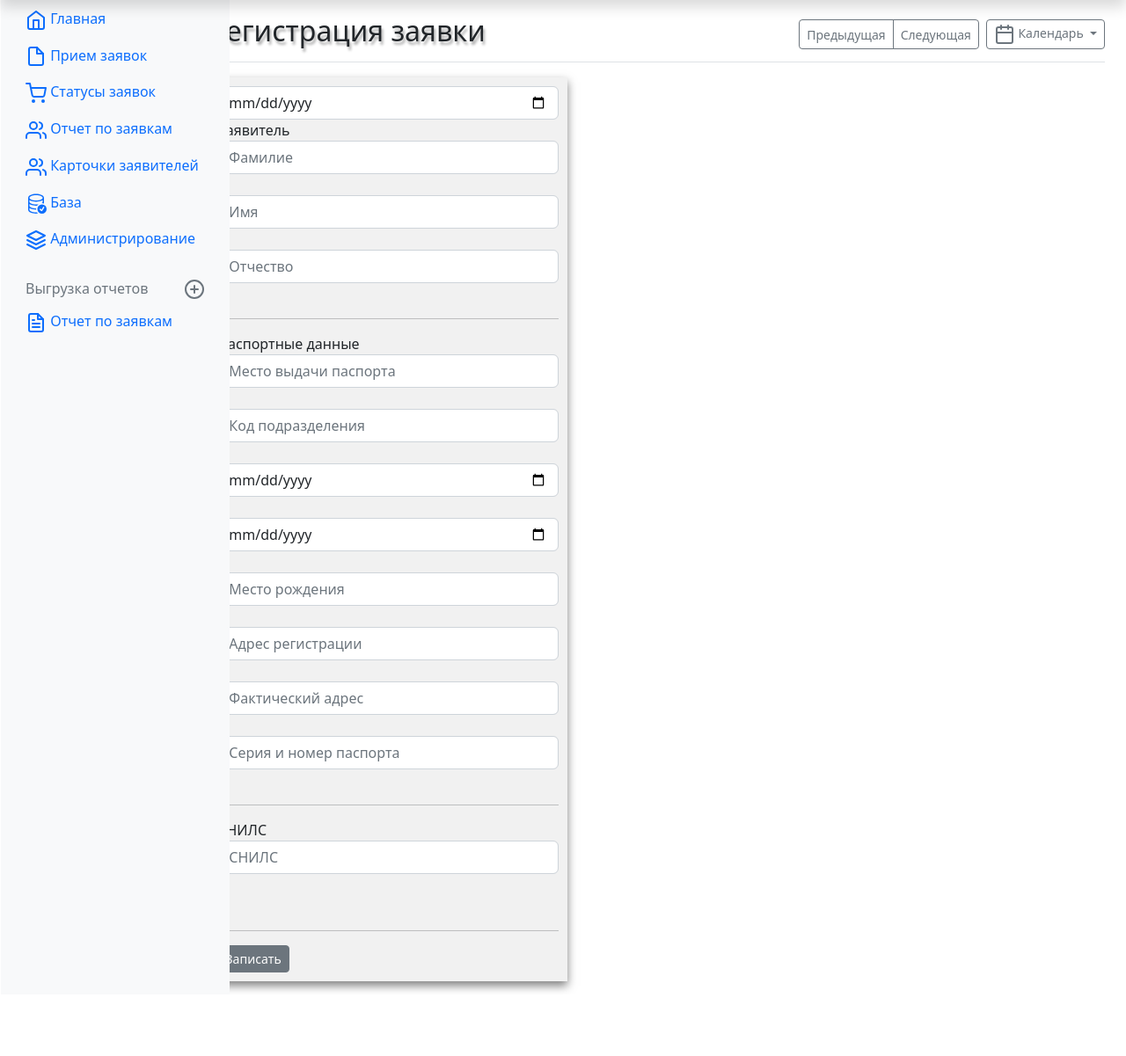
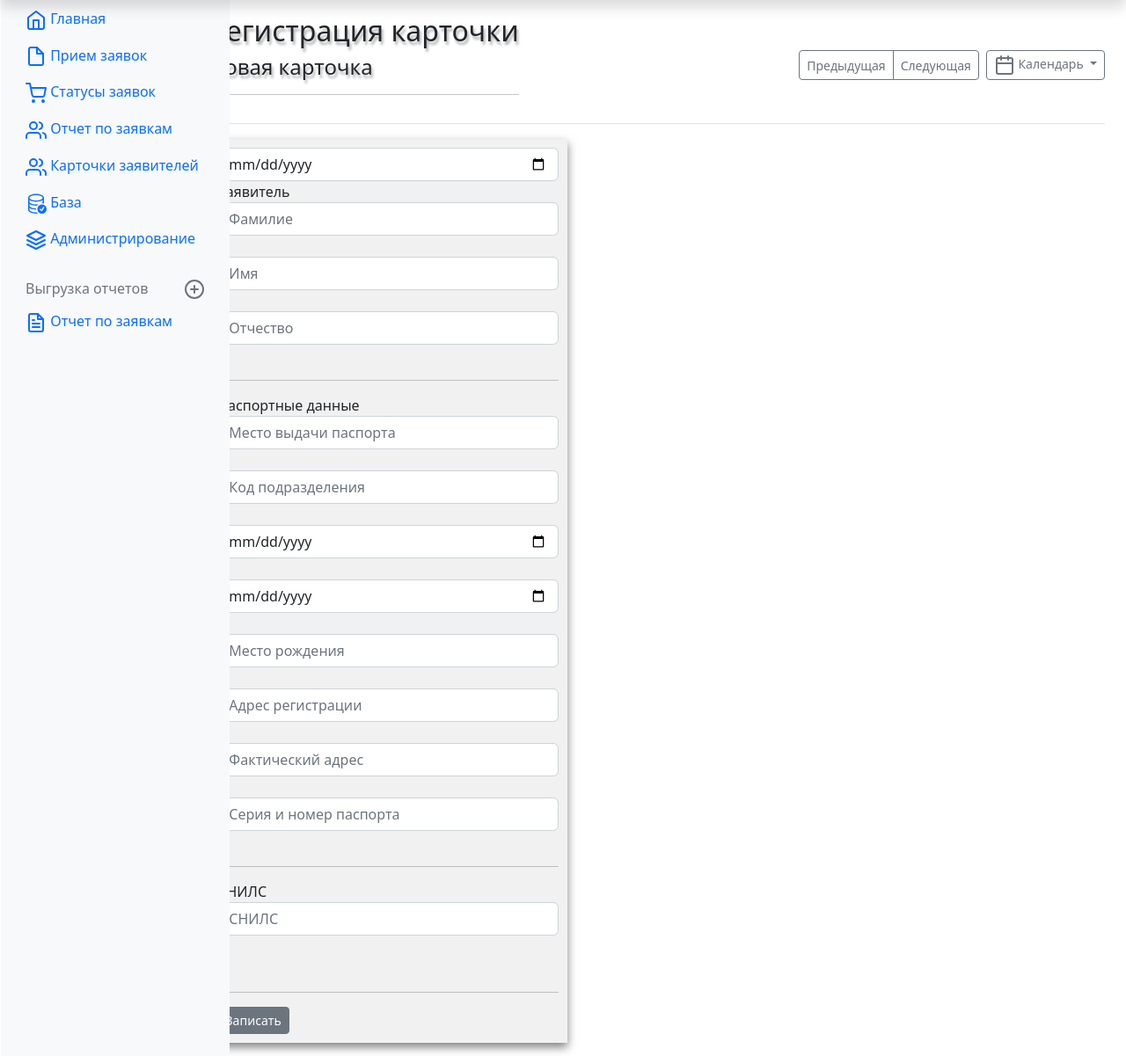
Before and after one commit to dazimir/CRM, a Django app: page /Priem_zayavok in a window 1280 px wide. Shown: the part 40-1241 px from the top of the page at 88% size. Before the commit the page ends 1168 px from the top, so only its background shows below. Run offline with Django 4.2, Linux system fonts and the light colour scheme; some libraries are stand-ins or nearby versions.

Commit message:
починил теперь удаление и редактирование работает!!! + шапочки редактирование/новая карточка

```diff
--- a/home/main/templates/main/input_task.html
+++ b/home/main/templates/main/input_task.html
@@ -5,7 +5,15 @@
 {% endblock %}
 
 {% block content_name %}
-Регистрация заявки
+        <div>
+            {% if temp %}
+                <h2>Регистрация карточки</h2>
+                <h4>Новая карточка</h4>
+            {% else %}
+                 <h4>Редактирование карточки</h4>
+            {% endif %}
+            <hr>
+        </div>
 {% endblock %}
 
 
--- a/home/main/views.py
+++ b/home/main/views.py
@@ -22,6 +22,7 @@
 
 def input_task(request):
     error = ''
+    temp = 'Новая карточка'
     if request.method == 'POST':
         form = CardForm(request.POST)
         if form.is_valid():
@@ -34,7 +35,8 @@
     form = CardForm()
     context = {
         'form': form,
-        'error': error
+        'error': error,
+        'temp' : temp
     }
     return render(request, 'main/input_task.html', context)
 
```
